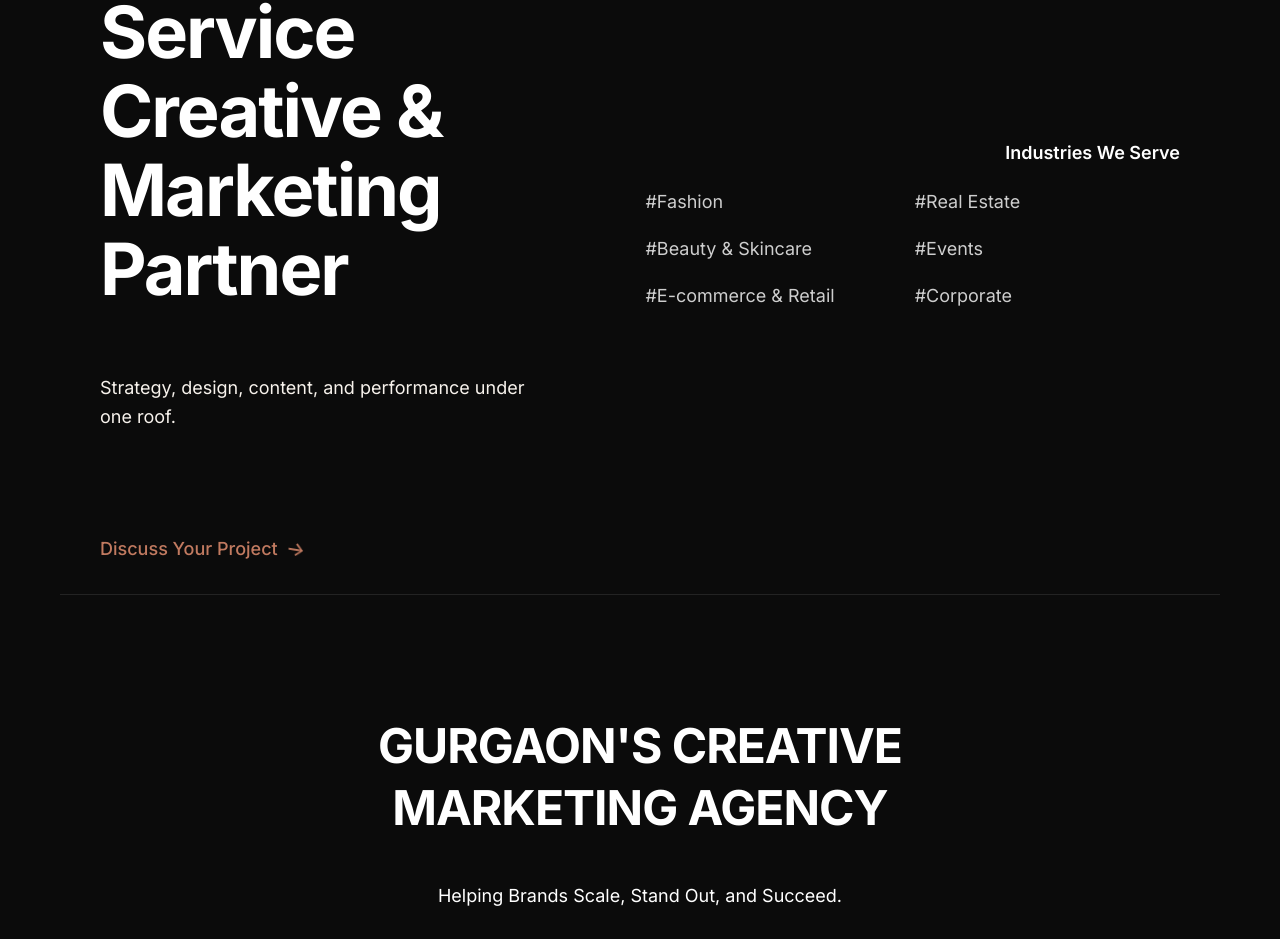
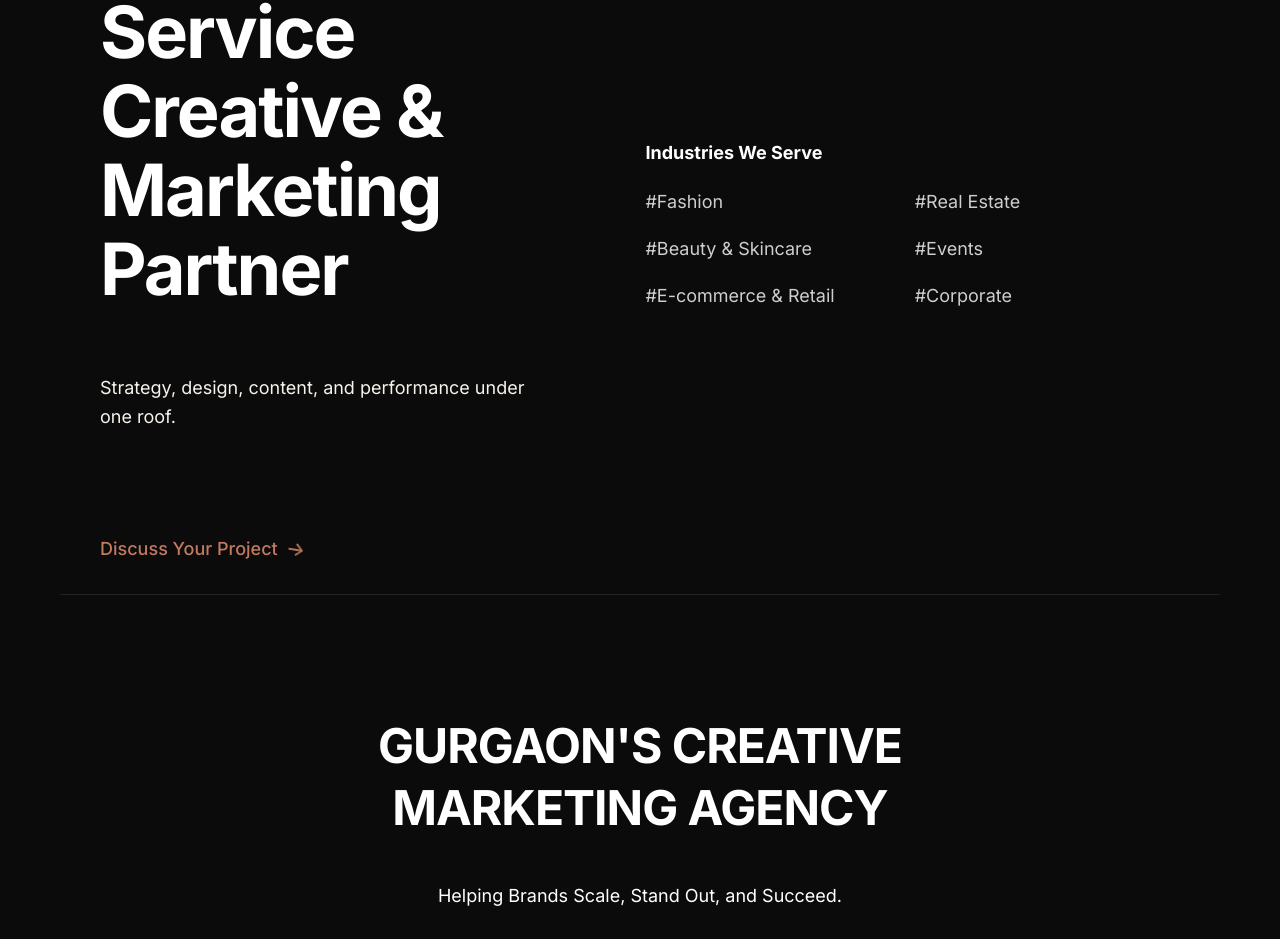
Before and after one commit to thewolfcommander/temvuefamespreadmedia, a Vue app: page /#/ in a window 1280 px wide. Shown: the part 7150-8089 px from the top of the page. Built offline with nearby package versions, Linux system fonts and the light colour scheme; a web font is replaced by a local one.

Commit message:
fix: update CTA link and improve agency description formatting

```diff
--- a/src/components/ServicesOverview.vue
+++ b/src/components/ServicesOverview.vue
@@ -13,7 +13,7 @@
               </h2>
               <p class="overview-subheading">Strategy, design, content, and performance under one roof.</p>
               <div class="cta-wrapper">
-                <a href="#" class="cta-link">
+                <a href="#/contact" class="cta-link">
                   Discuss Your Project
                   <span class="bell-icon">→</span>
                 </a>
@@ -53,7 +53,8 @@
             <p class="agency-description">
               Helping Brands Scale, Stand Out, and Succeed.<br /><br />
               As a full-service agency based in Gurgaon, we are built to help brands navigate the digital age.
-              With experience serving over 20+ brands, we tailor every move to your goals with purpose, precision, and creativity to build your brand's presence, performance, and perception.
+              With experience serving over 20+ brands, we tailor every move to your goals with purpose, precision, and
+              creativity to build your brand's presence, performance, and perception.
             </p>
           </div>
         </div>
@@ -243,10 +244,10 @@ onMounted(() => {
 .industries-title {
   font-family: var(--font-family-heading);
   font-size: var(--font-size-lg);
-  font-weight: var(--font-weight-semibold);
+  font-weight: var(--font-weight-bold);
   color: var(--color-text-white);
   margin-bottom: var(--space-6);
-  text-align: right;
+  text-align: left;
 }
 
 .tags-grid {
@@ -338,6 +339,7 @@ onMounted(() => {
 
 /* Animations */
 @keyframes ring {
+
   0%,
   100% {
     transform: rotate(0deg);
```
